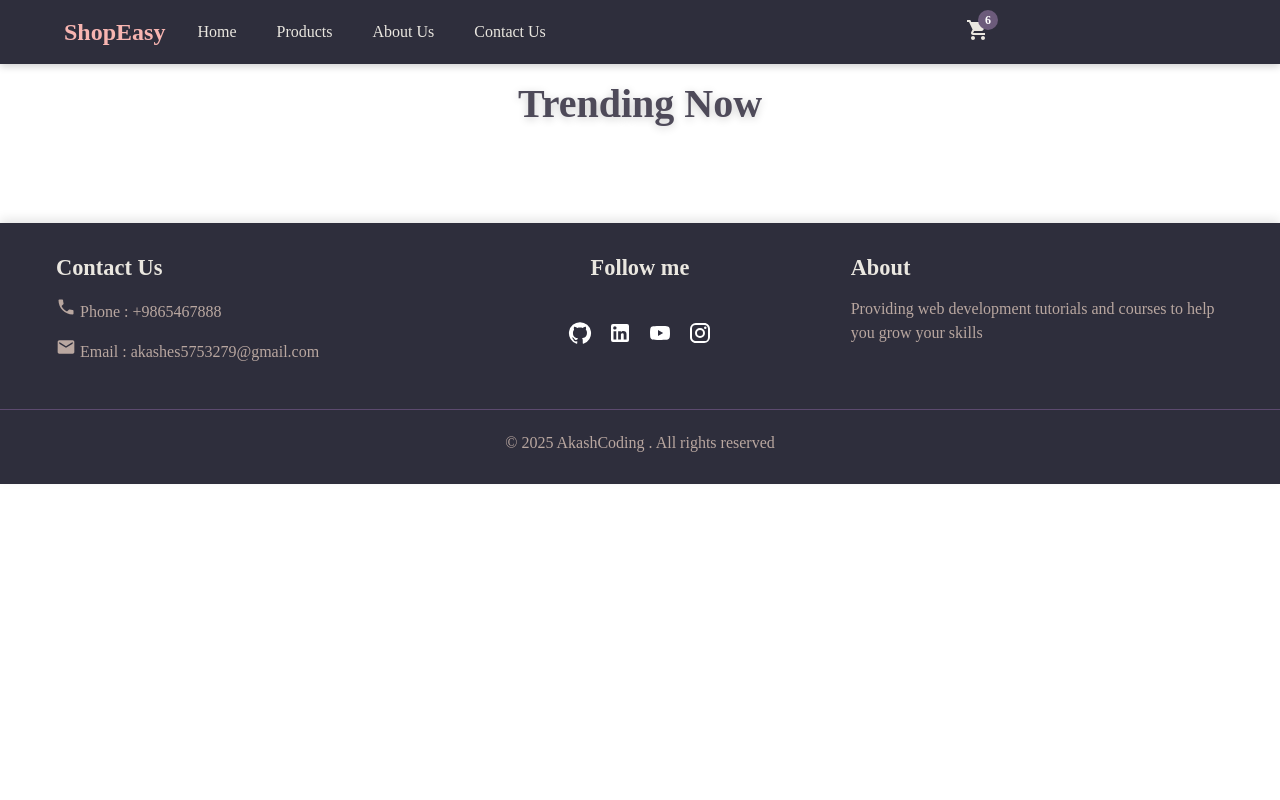
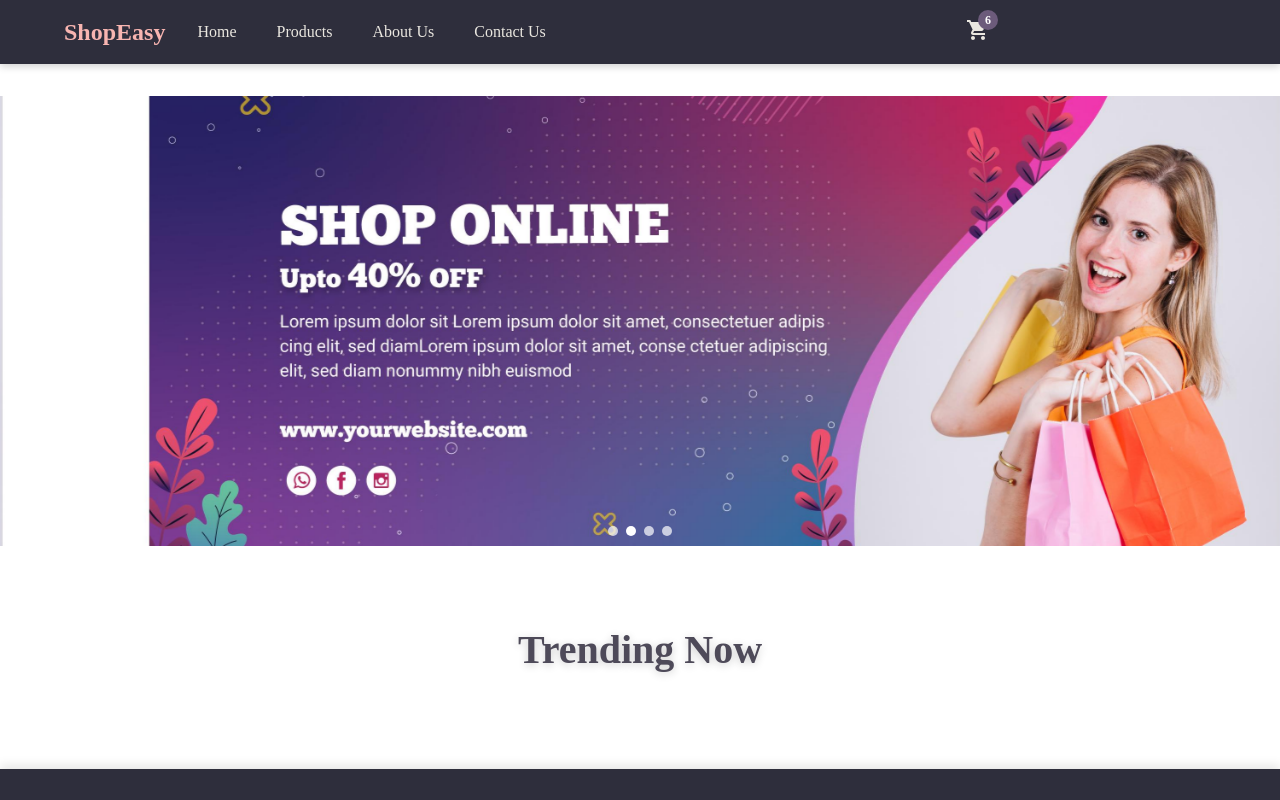
Before and after one commit to akashes/MERN-ECOM-25, a React (Vite) app in the folder frontend/: page / in a window 1280 px wide. Shown: the top 800 px of the page. Built offline with nearby package versions, Linux system fonts and the light colour scheme.

Commit message:
feat:add custom made image slider in the home

```diff
--- /dev/null
+++ b/frontend/src/components/ImageSlider.jsx
@@ -0,0 +1,55 @@
+import React, { useEffect, useState } from 'react'
+import '../componentStyles/ImageSlider.css'
+const images=[
+    './images/banner.jpg',
+    './images/banner.jpg',
+    './images/banner.jpg',
+    './images/banner.jpg'
+]
+const ImageSlider = () => {
+    const[currentIndex,setCurrentIndex]=useState(0)
+    useEffect(() => {
+
+     const interval=   setInterval(()=>{
+            setCurrentIndex(prev=>(prev+1)%images.length)
+
+        },5000)
+        return () => {
+            clearInterval(interval)
+        }
+    },[])
+    console.log(currentIndex*100)
+  return (
+    <div className='image-slider-container'>
+        <div className="slider-images" style={{transform:`translateX(-${currentIndex*100}%)`}}>
+{      images.map((image,index)=>{
+    return(
+        <div className="slider-item">
+                <img src={image} alt={`Slide ${index+1}`} />
+            </div>
+
+    )
+})      }
+
+
+        </div>
+          <div className="slider-dots" style={{zIndex:'1'}}>
+            {
+
+           images.map((_,index)=>{
+            return(
+
+                <span onClick={()=>setCurrentIndex(index)} className={`dot ${index === currentIndex ? 'active' : ''}`}>
+                                </span>
+
+            )
+           })
+            }
+
+         </div>
+
+    </div>
+  )
+}
+
+export default ImageSlider
--- a/frontend/src/pages/Home.jsx
+++ b/frontend/src/pages/Home.jsx
@@ -1,10 +1,12 @@
 import Footer from '../components/Footer'
+import ImageSlider from '../components/ImageSlider'
 import Navbar from '../components/Navbar'
 import '../pageStyles/Home.css'
 const Home = () => {
   return (
    <>
    <Navbar/>
+   <ImageSlider/>
     <div className="home-container">
       <h2 className="home-heading">Trending Now</h2>
 
```
Also changed, not shown: frontend/public/images/banner.jpg (added).
